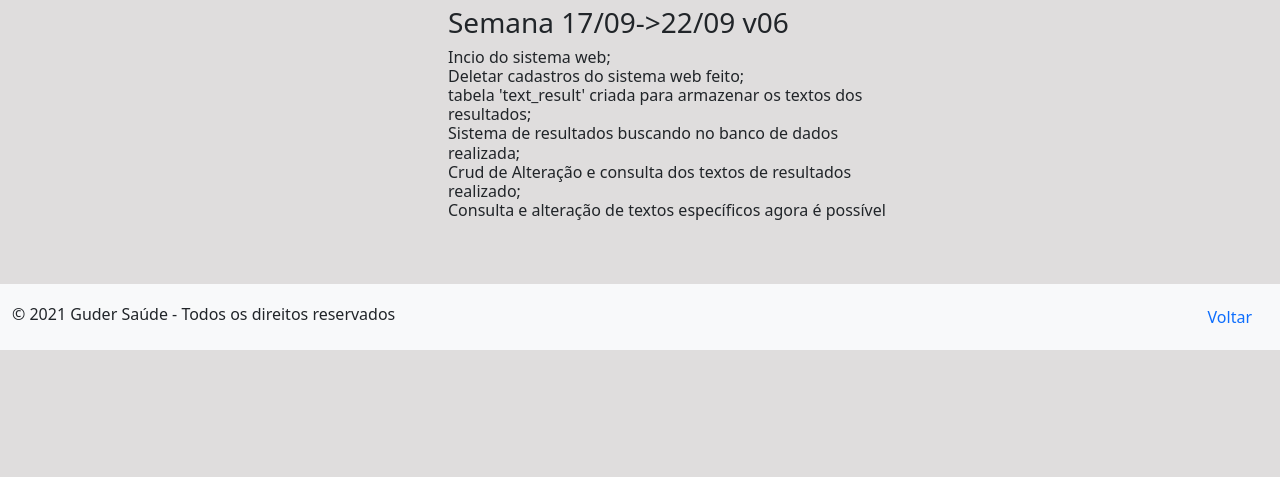
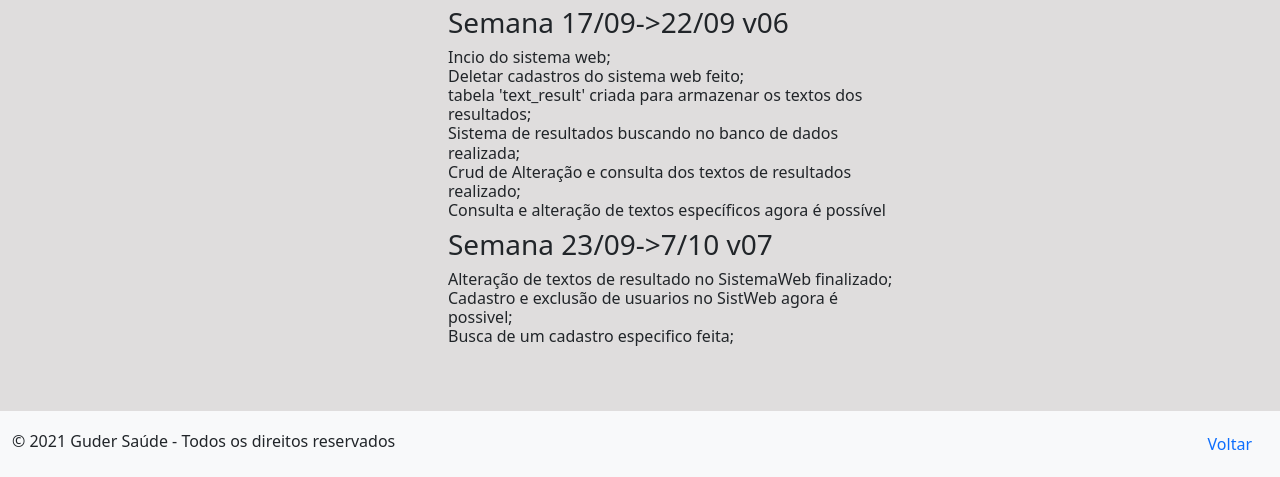
Before and after one commit to userKael/siteTCC, a PHP site: page /documentacao.php in a window 1280 px wide. Shown: the part 3418-3895 px from the top of the page. Before the commit the page ends 3768 px from the top, so only its background shows below. Run offline with PHP 8.4, Linux system fonts and the light colour scheme.

Commit message:
att da documentação

```diff
--- a/Site/documentacao.php
+++ b/Site/documentacao.php
@@ -296,6 +296,12 @@
             Incio do sistema web; <br> Deletar cadastros do sistema web feito; <br> tabela 'text_result' criada para armazenar os textos dos resultados; <br> Sistema de resultados buscando no banco de dados realizada; <br> Crud de Alteração e consulta dos textos de resultados realizado;<br> Consulta e alteração de textos específicos agora é possível
 
         </h6>
+        <h3>
+            Semana 23/09->7/10 v07
+        </h3>
+        <h6>
+           Alteração de textos de resultado no SistemaWeb finalizado; <br> Cadastro e exclusão de usuarios no SistWeb agora é possivel; <br> Busca de um cadastro especifico feita;
+        </h6>
     </div>
     <footer id="rodape">
         <nav class="navbar navbar-light bg-light">
```
